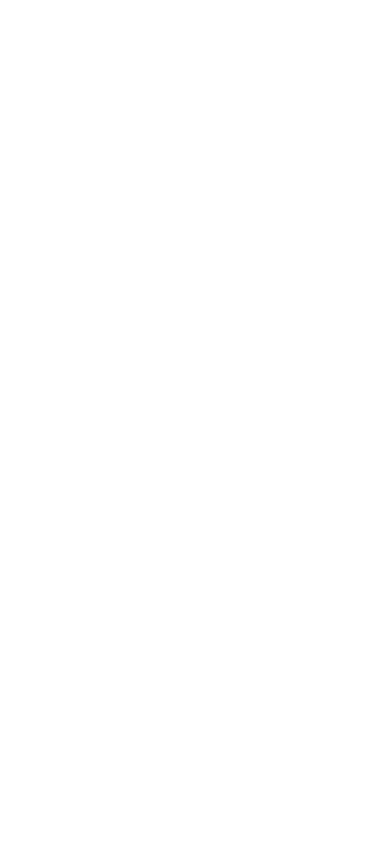
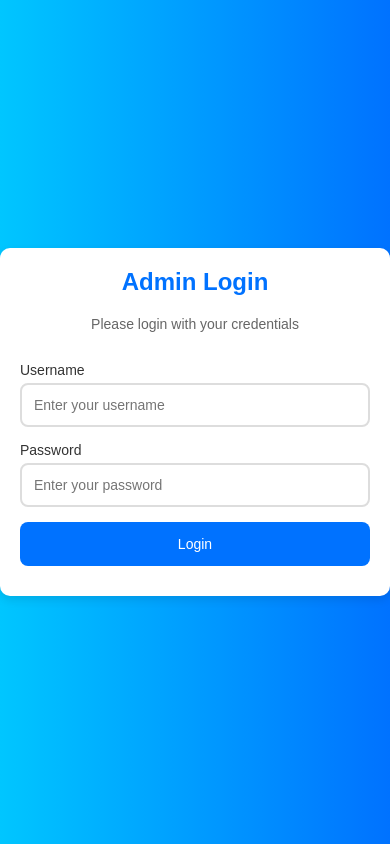
Before and after one commit to Ritik-khandelwal/amount-management-app, a website: page views/admin/login.html in a window 390 px wide. Drawn offline with Linux system fonts and the light colour scheme.

Commit message:
created admin login page with admin dashboard connected somewhat responsive

```diff
--- a/views/admin/login.html
+++ b/views/admin/login.html
@@ -0,0 +1,138 @@
+<!DOCTYPE html>
+<html lang="en">
+<head>
+    <meta charset="UTF-8">
+    <meta name="viewport" content="width=device-width, initial-scale=1.0">
+    <title>Admin Login</title>
+    <link rel="stylesheet" href="styles.css"> <!-- Link to your external CSS -->
+    <style>
+        /* Reset and basic styles */
+        * {
+            margin: 0;
+            padding: 0;
+            box-sizing: border-box;
+        }
+
+        body {
+            font-family: 'Poppins', sans-serif;
+            background: linear-gradient(to right, #00c6ff, #0072ff);
+            display: flex;
+            justify-content: center;
+            align-items: center;
+            height: 100vh;
+            color: #333;
+        }
+
+        .login-container {
+            background: #fff;
+            padding: 40px;
+            border-radius: 10px;
+            box-shadow: 0 4px 10px rgba(0, 0, 0, 0.1);
+            width: 100%;
+            max-width: 400px;
+        }
+
+        .login-container h1 {
+            text-align: center;
+            font-size: 28px;
+            margin-bottom: 20px;
+            color: #0072ff;
+        }
+
+        .login-container p {
+            text-align: center;
+            margin-bottom: 30px;
+            font-size: 14px;
+            color: #666;
+        }
+
+        .login-container form {
+            display: flex;
+            flex-direction: column;
+            gap: 15px;
+        }
+
+        .form-group {
+            display: flex;
+            flex-direction: column;
+            gap: 5px;
+        }
+
+        .form-group label {
+            font-size: 14px;
+            font-weight: 500;
+        }
+
+        .form-group input {
+            padding: 12px;
+            border: 2px solid #ddd;
+            border-radius: 8px;
+            font-size: 14px;
+            transition: border-color 0.3s ease;
+        }
+
+        .form-group input:focus {
+            border-color: #0072ff;
+            outline: none;
+        }
+
+        .form-group button {
+            padding: 14px;
+            background-color: #0072ff;
+            color: #fff;
+            font-size: 16px;
+            border: none;
+            border-radius: 8px;
+            cursor: pointer;
+            transition: background-color 0.3s ease;
+        }
+
+        .form-group button:hover {
+            background-color: #005bb5;
+        }
+
+        .error-message {
+            color: red;
+            font-size: 14px;
+            text-align: center;
+            margin-top: 10px;
+        }
+
+        /* Responsive design */
+        @media screen and (max-width: 480px) {
+            .login-container {
+                padding: 20px;
+            }
+
+            .login-container h1 {
+                font-size: 24px;
+            }
+
+            .form-group input,
+            .form-group button {
+                font-size: 14px;
+            }
+        }
+    </style>
+</head>
+<body>
+    <div class="login-container">
+        <h1>Admin Login</h1>
+        <p>Please login with your credentials</p>
+        <form id="admin-login-form" action="/api/admin/login" method="POST">
+            <div class="form-group">
+                <label for="username">Username</label>
+                <input type="text" id="username" name="username" placeholder="Enter your username" required>
+            </div>
+            <div class="form-group">
+                <label for="password">Password</label>
+                <input type="password" id="password" name="password" placeholder="Enter your password" required>
+            </div>
+            <div class="form-group">
+                <button type="submit">Login</button>
+            </div>
+        </form>
+        <div class="error-message" id="error-message"></div>
+    </div>
+</body>
+</html>
```
Also changed, not shown: app.js (+10 -1 lines), models/Admin.js (added, +35 -0 lines), public/css/dashboard.css (+0 -14 lines), routes/admin.js (+35 -0 lines), views/admin/dashboard.html (+11 -0 lines), views/user/dashboard.html (+2 -3 lines).
